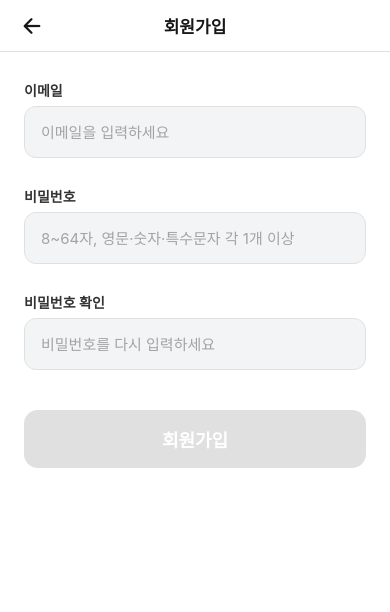
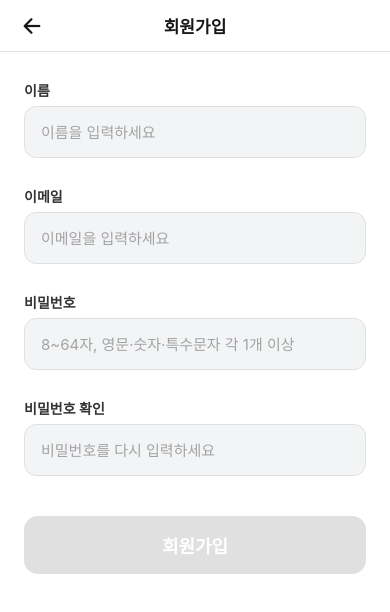
Before and after one commit to Tracktory/Frontend, a React Native app: screen /SignUp in a window 390 px wide. Shown: the top 612 px of the page. Built offline with nearby package versions, Linux system fonts and the light colour scheme; no server answers; what react-native-worklets would draw is missing.

Commit message:
fix: 회원가입 필드에 userName 추가

```diff
--- a/src/api/authApi.ts
+++ b/src/api/authApi.ts
@@ -8,6 +8,7 @@ interface ApiEnvelope<T> {
 
 export interface SignUpResponseData {
   userId: number;
+  userName: string;
   email: string;
   accessToken: string;
   refreshToken: string;
@@ -27,6 +28,7 @@ export class AuthApiError extends Error {
 }
 
 export async function signUp(
+  userName: string,
   email: string,
   password: string
 ): Promise<SignUpResponseData> {
@@ -35,7 +37,7 @@ export async function signUp(
     headers: {
       'Content-Type': 'application/json',
     },
-    body: JSON.stringify({ email, password }),
+    body: JSON.stringify({ userName, email, password }),
   });
 
   const envelope: ApiEnvelope<SignUpResponseData> = await res.json();
--- a/src/hooks/useSignUpViewModel.ts
+++ b/src/hooks/useSignUpViewModel.ts
@@ -6,6 +6,11 @@ import type { StackNavigationProp } from '@react-navigation/stack';
 import { signUp, AuthApiError } from '../api/authApi';
 import { useAuthStore } from '../stores/authStore';
 import type { RootStackParamList } from '../navigation/RootNavigator';
+
+function validateUserName(value: string): string {
+  if (!value.trim()) return '이름을 입력해주세요.';
+  return '';
+}
 
 function validateEmail(value: string): string {
   if (!value.trim()) return '이메일을 입력해주세요.';
@@ -31,10 +36,12 @@ export function useSignUpViewModel() {
   const navigation = useNavigation<StackNavigationProp<RootStackParamList>>();
   const setAuth = useAuthStore((s) => s.setAuth);
 
+  const [userName, setUserName] = useState('');
   const [email, setEmail] = useState('');
   const [password, setPassword] = useState('');
   const [confirmPassword, setConfirmPassword] = useState('');
 
+  const [userNameError, setUserNameError] = useState('');
   const [emailError, setEmailError] = useState('');
   const [passwordError, setPasswordError] = useState('');
   const [confirmPasswordError, setConfirmPasswordError] = useState('');
@@ -42,27 +49,31 @@ export function useSignUpViewModel() {
   const [isSubmitting, setIsSubmitting] = useState(false);
 
   const isValid =
+    userName.trim().length > 0 &&
     email.trim().length > 0 &&
     password.trim().length > 0 &&
     confirmPassword.trim().length > 0;
 
+  const handleUserNameBlur = () => setUserNameError(validateUserName(userName));
   const handleEmailBlur = () => setEmailError(validateEmail(email));
   const handlePasswordBlur = () => setPasswordError(validatePassword(password));
   const handleConfirmPasswordBlur = () =>
     setConfirmPasswordError(validateConfirmPassword(password, confirmPassword));
 
   const handleSignUp = async () => {
+    const uErr = validateUserName(userName);
     const eErr = validateEmail(email);
     const pErr = validatePassword(password);
     const cErr = validateConfirmPassword(password, confirmPassword);
+    setUserNameError(uErr);
     setEmailError(eErr);
     setPasswordError(pErr);
     setConfirmPasswordError(cErr);
-    if (eErr || pErr || cErr) return;
+    if (uErr || eErr || pErr || cErr) return;
 
     setIsSubmitting(true);
     try {
-      const data = await signUp(email, password);
+      const data = await signUp(userName, email, password);
       setAuth(data);
       navigation.reset({ index: 0, routes: [{ name: 'Onboarding' }] });
     } catch (err) {
@@ -89,17 +100,21 @@ export function useSignUpViewModel() {
   };
 
   return {
+    userName,
+    setUserName,
     email,
     setEmail,
     password,
     setPassword,
     confirmPassword,
     setConfirmPassword,
+    userNameError,
     emailError,
     passwordError,
     confirmPasswordError,
     isValid,
     isSubmitting,
+    handleUserNameBlur,
     handleEmailBlur,
     handlePasswordBlur,
     handleConfirmPasswordBlur,
--- a/src/pages/auth/SignUpPage.tsx
+++ b/src/pages/auth/SignUpPage.tsx
@@ -42,6 +42,27 @@ export function SignUpPage({ navigation }: Props) {
         >
           {/* 입력 영역 */}
           <View style={styles.formArea}>
+            {/* 이름 */}
+            <View style={styles.inputGroup}>
+              <Text style={styles.inputLabel}>이름</Text>
+              <TextInput
+                style={[styles.input, vm.userNameError ? styles.inputError : null]}
+                placeholder="이름을 입력하세요"
+                placeholderTextColor={colors.textHint}
+                value={vm.userName}
+                onChangeText={vm.setUserName}
+                onBlur={vm.handleUserNameBlur}
+                autoCapitalize="none"
+                autoCorrect={false}
+                editable={!vm.isSubmitting}
+              />
+              <View style={styles.errorSlot}>
+                {vm.userNameError ? (
+                  <Text style={styles.errorText}>{vm.userNameError}</Text>
+                ) : null}
+              </View>
+            </View>
+
             {/* 이메일 */}
             <View style={styles.inputGroup}>
               <Text style={styles.inputLabel}>이메일</Text>
--- a/src/stores/authStore.ts
+++ b/src/stores/authStore.ts
@@ -21,6 +21,7 @@ interface AuthState {
   accessToken: string | null;
   refreshToken: string | null;
   userId: number | null;
+  userName: string | null;
   expiresIn: number | null;
   setAuth: (data: SignUpResponseData) => void;
   clearAuth: () => void;
@@ -32,12 +33,14 @@ export const useAuthStore = create<AuthState>()(
       accessToken: null,
       refreshToken: null,
       userId: null,
+      userName: null,
       expiresIn: null,
       setAuth: (data: SignUpResponseData) =>
         set({
           accessToken: data.accessToken,
           refreshToken: data.refreshToken,
           userId: data.userId,
+          userName: data.userName,
           expiresIn: data.expiresIn,
         }),
       clearAuth: () =>
@@ -45,6 +48,7 @@ export const useAuthStore = create<AuthState>()(
           accessToken: null,
           refreshToken: null,
           userId: null,
+          userName: null,
           expiresIn: null,
         }),
     }),
```
